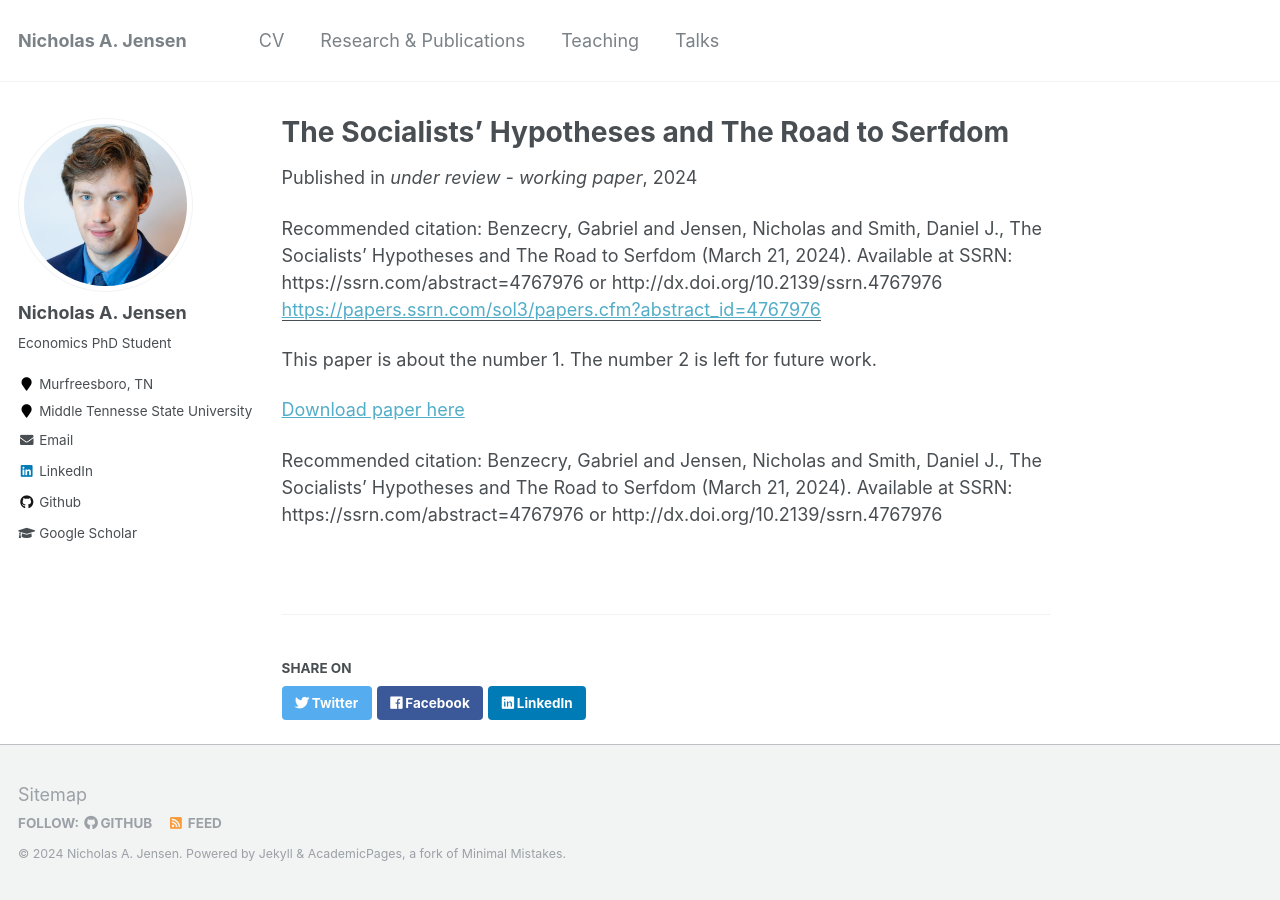
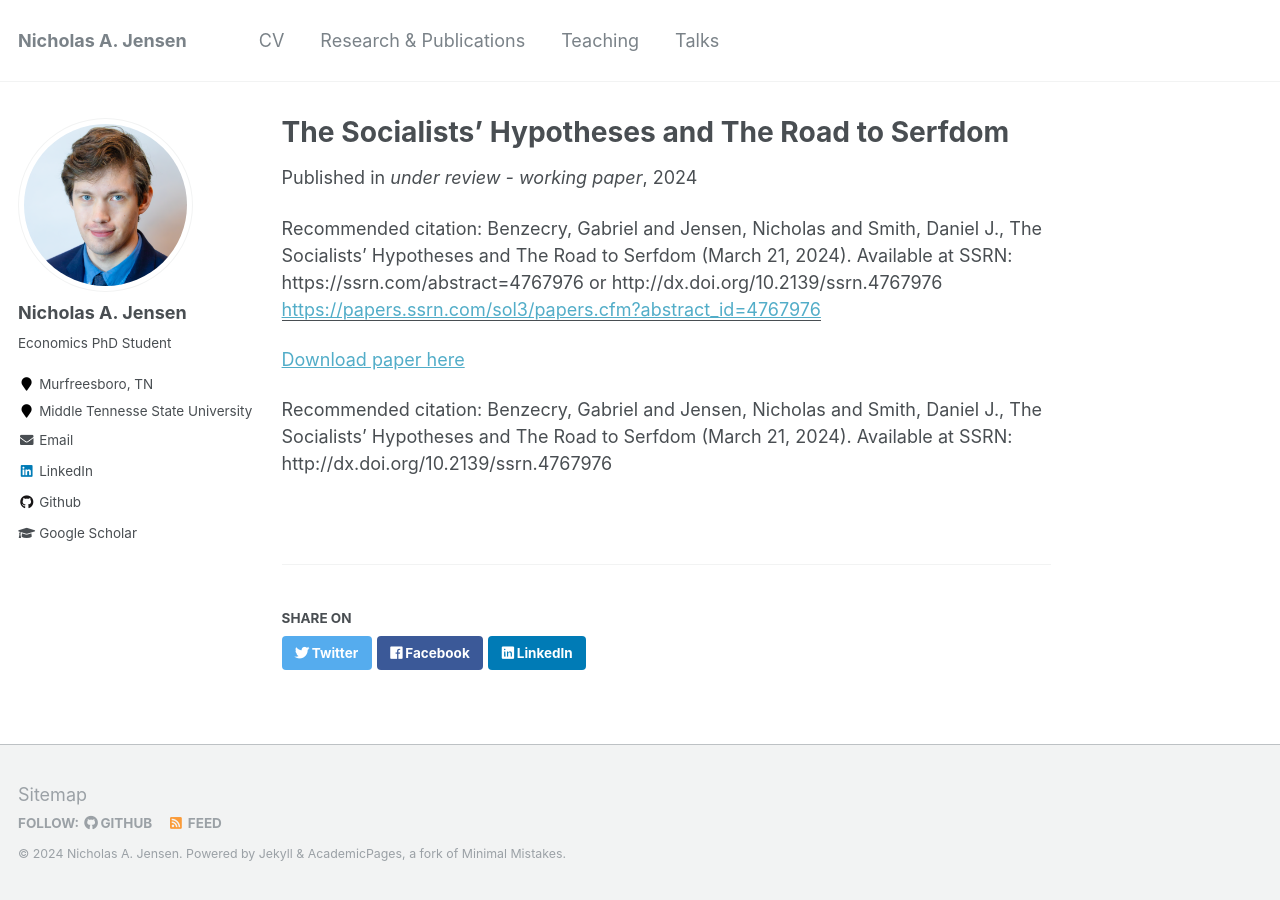
Before and after one commit to naj2r/naj2r.github.io, a Jekyll site: the page built from _publications/the-socialists'-hypotheses.md, in a window 1280 px wide. Built offline with Jekyll 4.4.1, drawn with Linux system fonts in a browser that asks for light colours.

Commit message:
publication update

```diff
--- a/_publications/the-socialists'-hypotheses.md
+++ b/_publications/the-socialists'-hypotheses.md
@@ -9,8 +9,6 @@ venue: 'under review - working paper'
 paperurl: 'https://papers.ssrn.com/sol3/papers.cfm?abstract_id=4767976'
 citation: 'Benzecry, Gabriel and Jensen, Nicholas and Smith, Daniel J., The Socialists’ Hypotheses and The Road to Serfdom (March 21, 2024). Available at SSRN: https://ssrn.com/abstract=4767976 or http://dx.doi.org/10.2139/ssrn.4767976'
 ---
-This paper is about the number 1. The number 2 is left for future work.
-
 [Download paper here](https://papers.ssrn.com/sol3/Delivery.cfm/SSRN_ID4767976_code1309874.pdf?abstractid=4767976&mirid=1)
 
-Recommended citation: Benzecry, Gabriel and Jensen, Nicholas and Smith, Daniel J., The Socialists’ Hypotheses and The Road to Serfdom (March 21, 2024). Available at SSRN: https://ssrn.com/abstract=4767976 or http://dx.doi.org/10.2139/ssrn.4767976
+Recommended citation: Benzecry, Gabriel and Jensen, Nicholas and Smith, Daniel J., The Socialists’ Hypotheses and The Road to Serfdom (March 21, 2024). Available at SSRN:  http://dx.doi.org/10.2139/ssrn.4767976
```
